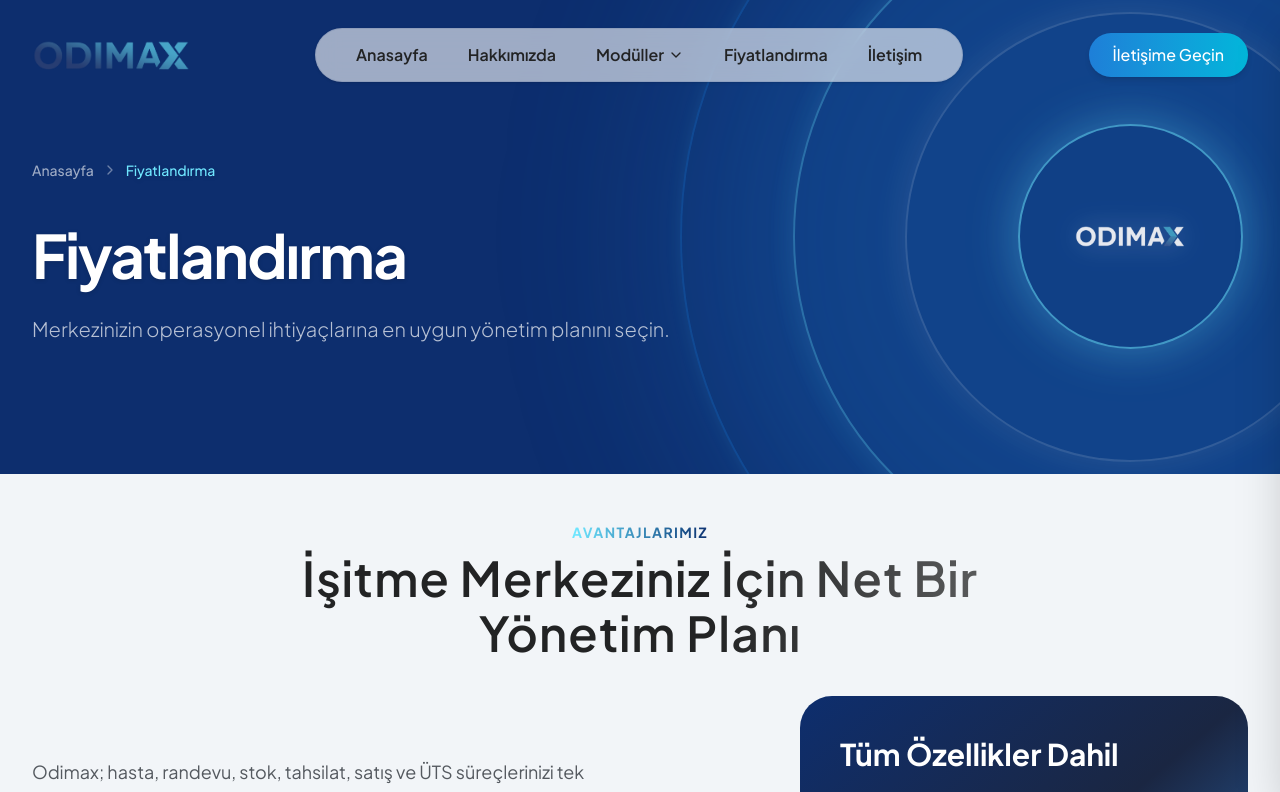
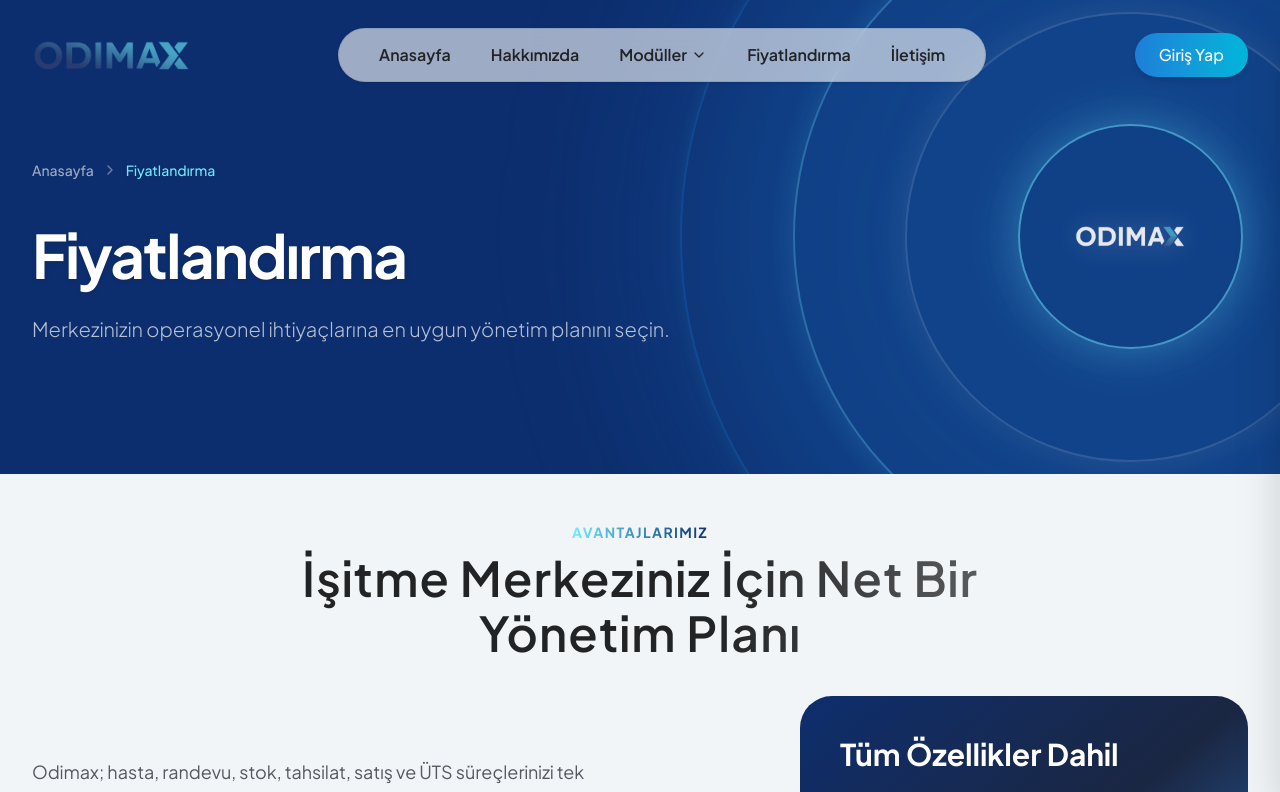
Before and after one commit to medusamedya/odimax-web, a Next.js app: page /pricing in a window 1280 px wide. Shown: the top 792 px of the page. Built offline with nearby package versions, Linux system fonts and the light colour scheme.

Commit message:
Giriş Yap Düzeltildi

```diff
--- a/src/app/components/general/MobileBottomNav.tsx
+++ b/src/app/components/general/MobileBottomNav.tsx
@@ -13,7 +13,7 @@
   // Modüller için href yerine action kullanıyoruz
   { id: "modules", label: "Modüller", href: "#", icon: LayoutGrid, isAction: true },
   { id: "pricing", label: "Fiyatlandırma", href: "/pricing", icon: Tag, isAction: false },
-  { id: "login", label: "Giriş Yap", href: "/giris", icon: UserCircle, isAction: false },
+  { id: "login", label: "Giriş Yap", href: "https://panel.odimax.com.tr/login", icon: UserCircle, isAction: false },
 ];
 
 export default function MobileBottomNav() {
--- a/src/app/components/home/InfoMarquee.tsx
+++ b/src/app/components/home/InfoMarquee.tsx
@@ -2,10 +2,10 @@
   Wrench,
   GraduationCap,
   MessageSquareText,
-  Store,
-  Users,
-  Landmark,
   ChevronRight,
+  FileCheck,
+  Settings,
+  LayoutDashboard,
 } from "lucide-react";
 
 // Veri yapısını ayırarak kod kalabalığını önlüyoruz.
@@ -14,9 +14,9 @@
   { id: 1, text: "Kurulum Desteği Dahil", icon: Wrench },
   { id: 2, text: "Temel Eğitim Dahil", icon: GraduationCap },
   { id: 3, text: "Demo ile İhtiyaç Analizi", icon: MessageSquareText },
-  { id: 4, text: "ÜTS Kaydı ve Yönetimi", icon: Store },
-  { id: 5, text: "Tamir & Servis Entegrasyonu ", icon: Users },
-  { id: 6, text: "Merkeziniz Tek Panelde", icon: Landmark },
+  { id: 4, text: "ÜTS Kaydı ve Yönetimi", icon: FileCheck },
+  { id: 5, text: "Tamir & Servis Entegrasyonu", icon: Settings },
+  { id: 6, text: "Merkeziniz Tek Panelde", icon: LayoutDashboard },
 ];
 
 export default function InfoMarquee() {
--- a/src/app/components/layout/Header.tsx
+++ b/src/app/components/layout/Header.tsx
@@ -133,10 +133,10 @@
             {/* Masaüstü CTA Butonu */}
             <div className="hidden lg:block">
               <Link
-                href="/contact"
+                href="https://panel.odimax.com.tr/login"
                 className="font-sans inline-flex items-center justify-center bg-gradient-to-r from-brand-blue via-[#02b6da] to-brand-dark bg-[length:200%_auto] animate-text-gradient text-white font-medium py-2.5 px-6 rounded-full transition-all duration-300 shadow-md hover:shadow-lg hover:scale-105 cursor-pointer"
               >
-                İletişime Geçin
+                Giriş Yap
               </Link>
             </div>
             {/* Mobil Hamburger Butonu */}
```
